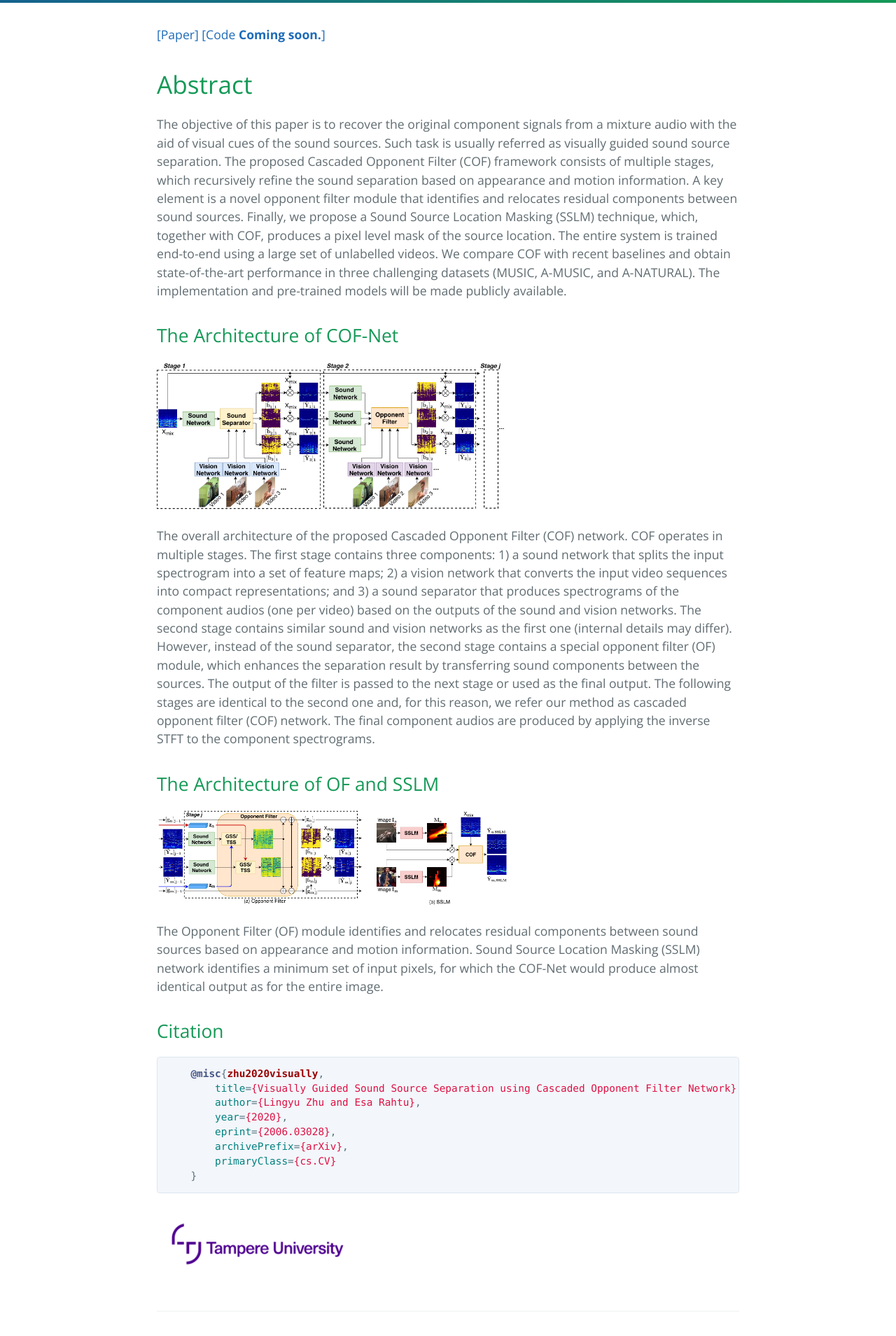
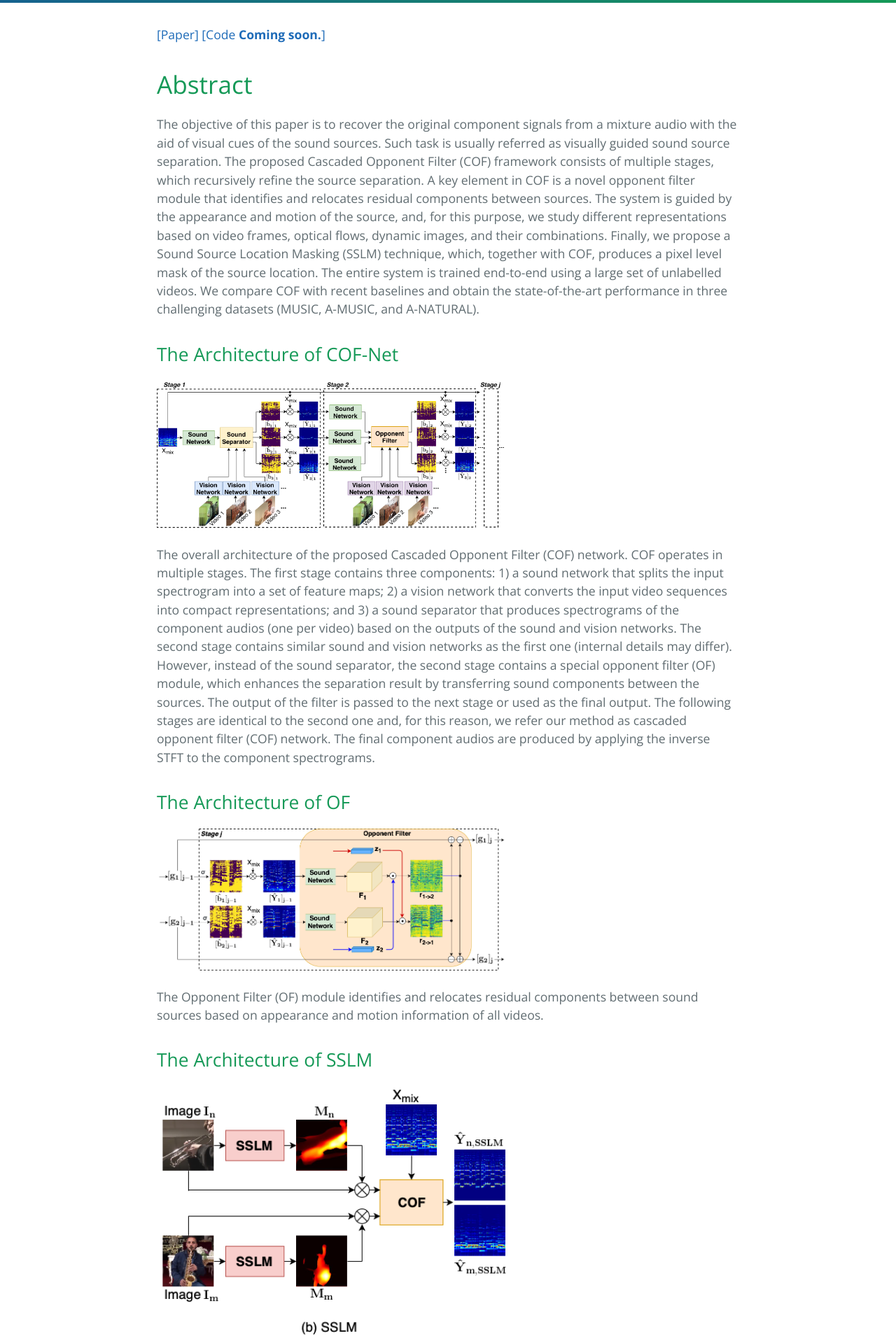
Before and after one commit to ly-zhu/ly-zhu.github.io, a Jekyll site: the page built from cof-net.md, in a window 1280 px wide. Shown: the part 421-2330 px from the top of the page at 70% size. Built offline with Jekyll 4.4.1, drawn with Linux system fonts in a browser that asks for light colours; some of the changed text lies outside the part shown.

Commit message:
cof figures are changed, and sep loc examples are added

```diff
--- a/_sass/jekyll-theme-cayman.scss
+++ b/_sass/jekyll-theme-cayman.scss
@@ -127,7 +127,6 @@
   margin-bottom: 2rem;
   font-weight: normal;
   opacity: 0.7;
-  font-size: 2.25rem;
 
   @include large {
     font-size: 1.25rem;
--- a/cof-net.md
+++ b/cof-net.md
@@ -8,7 +8,7 @@
 <!-- [[Code **Coming soon.**]](https://github.com/ly-zhu/cof-net) -->
 
 # Abstract
-The objective of this paper is to recover the original component signals from a mixture audio with the aid of visual cues of the sound sources. Such task is usually referred as visually guided sound source separation. The proposed Cascaded Opponent Filter (COF) framework consists of multiple stages, which recursively refine the sound separation based on appearance and motion information. A key element is a novel opponent filter module that identifies and relocates residual components between sound sources. Finally, we propose a Sound Source Location Masking (SSLM) technique, which, together with COF, produces a pixel level mask of the source location. The entire system is trained end-to-end using a large set of unlabelled videos. We compare COF with recent baselines and obtain state-of-the-art performance in three challenging datasets (MUSIC, A-MUSIC, and A-NATURAL). The implementation and pre-trained models will be made publicly available.
+The objective of this paper is to recover the original component signals from a mixture audio with the aid of visual cues of the sound sources. Such task is usually referred as visually guided sound source separation. The proposed Cascaded Opponent Filter (COF) framework consists of multiple stages, which recursively refine the source separation. A key element in COF is a novel opponent filter module that identifies and relocates residual components between sources. The system is guided by the appearance and motion of the source, and, for this purpose, we study different representations based on video frames, optical flows, dynamic images, and their combinations. Finally, we propose a Sound Source Location Masking (SSLM) technique, which, together with COF, produces a pixel level mask of the source location. The entire system is trained end-to-end using a large set of unlabelled videos. We compare COF with recent baselines and obtain the state-of-the-art performance in three challenging datasets (MUSIC, A-MUSIC, and A-NATURAL).
 
 ## The Architecture of COF-Net
 <!-- ![](cof-net/figures/cof.png?raw=true | width=500) -->
@@ -16,11 +16,30 @@
 
 The overall architecture of the proposed Cascaded Opponent Filter (COF) network. COF operates in multiple stages. The first stage contains three components: 1) a sound network that splits the input spectrogram into a set of feature maps; 2) a vision network that converts the input video sequences into compact representations; and 3) a sound separator that produces spectrograms of the component audios (one per video) based on the outputs of the sound and vision networks. The second stage contains similar sound and vision networks as the first one (internal details may differ). However, instead of the sound separator, the second stage contains a special opponent filter (OF) module, which enhances the separation result by transferring sound components between the sources. The output of the filter is passed to the next stage or used as the final output. The following stages are identical to the second one and, for this reason, we refer our method as cascaded opponent filter (COF) network. The final component audios are produced by applying the inverse STFT to the component spectrograms.
 
-## The Architecture of OF and SSLM
+## The Architecture of OF
 <!-- ![](cof-net/figures/of_sslm.png?raw=true | width=500) -->
-<img src="cof-net/figures/of_sslm.png" width="500"/>
+<img src="cof-net/figures/of_SS.png" width="500"/>
 
-The Opponent Filter (OF) module identifies and relocates residual components between sound sources based on appearance and motion information. Sound Source Location Masking (SSLM) network identifies a minimum set of input pixels, for which the COF-Net would produce almost identical output as for the entire image.
+The Opponent Filter (OF) module identifies and relocates residual components between sound sources based on appearance and motion information of all videos.
+
+
+
+## The Architecture of SSLM
+<!-- ![](cof-net/figures/of_sslm.png?raw=true | width=500) -->
+<img src="cof-net/figures/sslm.png" width="500"/>
+
+Sound Source Location Masking (SSLM) network identifies a minimum set of input pixels, for which the COF-Net would produce almost identical output as for the entire image.
+
+
+## Examples of Sound Source Separation
+<!-- ![](cof-net/figures/of_sslm.png?raw=true | width=500) -->
+<img src="cof-net/figures/sep_all_vis.png" width="500"/>
+
+
+## Examples of Sound Source Localization
+<!-- ![](cof-net/figures/of_sslm.png?raw=true | width=500) -->
+<img src="cof-net/figures/loc_MUSIC_vis.png" width="500"/>
+
 
 <!--
 ## Paper
```
Also changed, not shown: cof-net/figures/loc_MUSIC_vis.png (added), cof-net/figures/of.png (deleted), cof-net/figures/of_SS.png (added), cof-net/figures/of_sslm.png (deleted), cof-net/figures/sep_all_vis.png (added), cof-net/figures/sslm.png (added), 1 other file.
